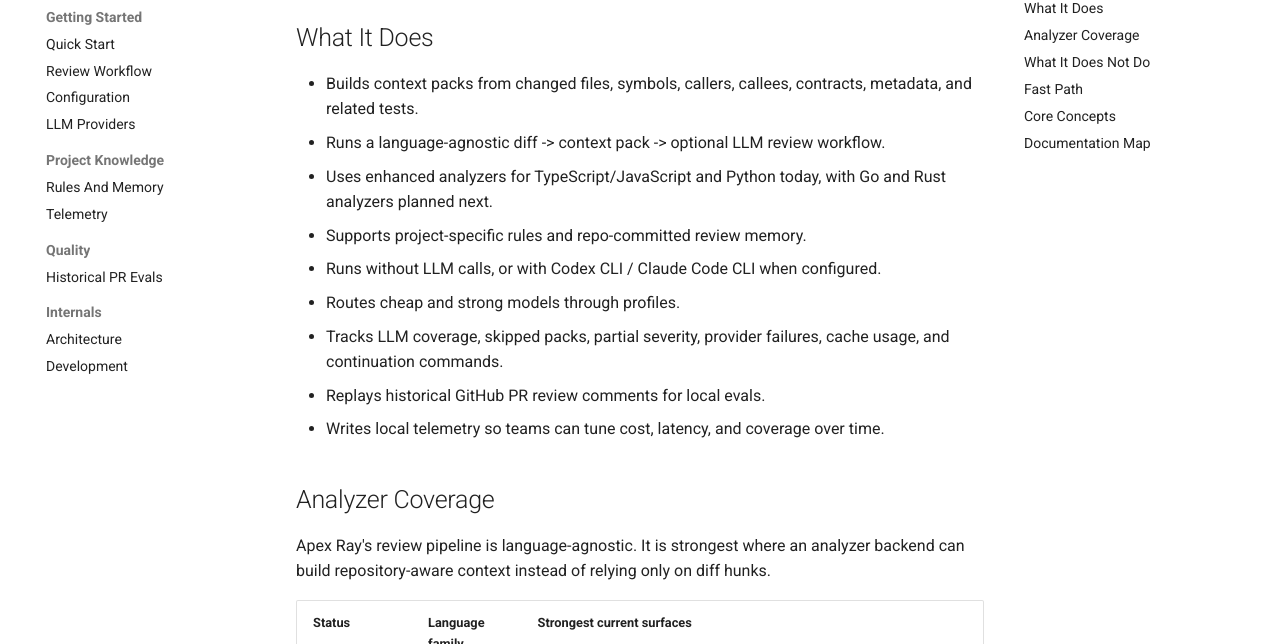
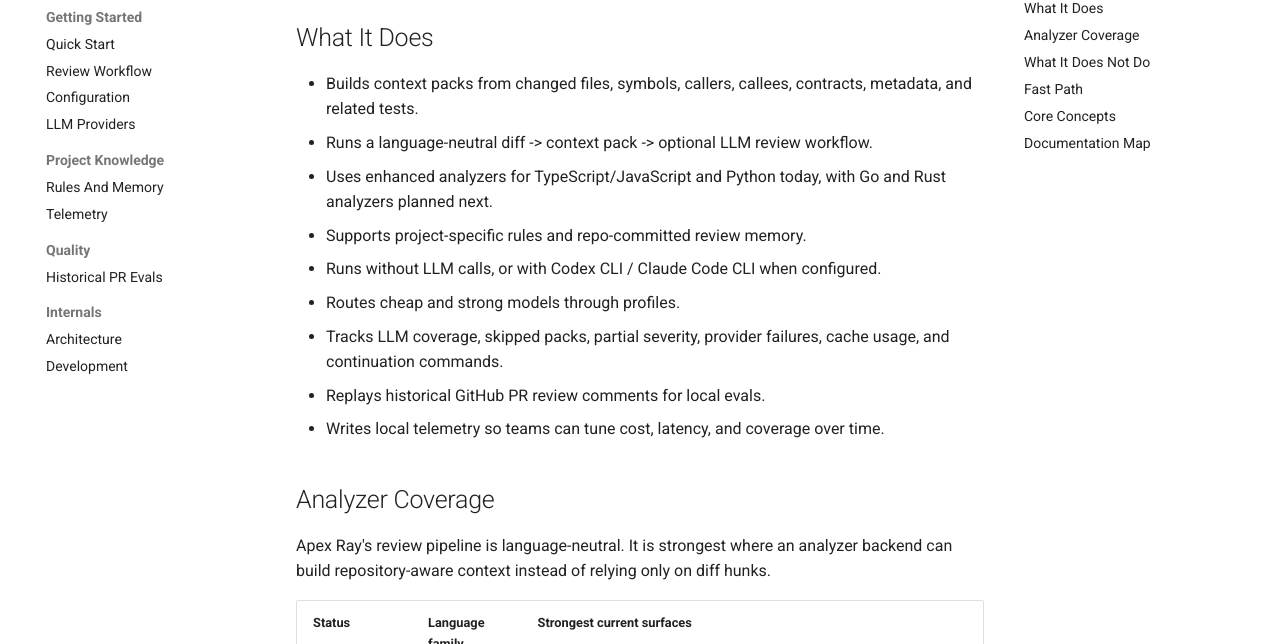
Before and after one commit to dobrotacreator/apex-ray, an MkDocs documentation site: the page built from docs/index.md, in a window 1280 px wide and 900 px high, scrolled down 1026 px. Shown: the part 127-771 px from the top of the window. Built offline with MkDocs 1.6.1 and Material for MkDocs 9.7.7, drawn with Linux system fonts in a browser that asks for light colours; comment, search, counter and statistics services are not loaded; some of the changed text lies outside the part shown.

Commit message:
docs: align metadata wording with analyzer coverage

```diff
--- a/docs/index.md
+++ b/docs/index.md
@@ -4,7 +4,7 @@
 
 # Apex Ray
 
-Local CLI-first, language-agnostic AI code review for git diffs.
+Local CLI-first AI code review for git diffs with analyzer-backed context.
 
 Apex Ray reads a git diff, builds compact context packs around changed code, runs optional LLM review through a local CLI provider, verifies findings, and writes Markdown, JSON, and HTML reports. It is designed for teams that want review intelligence locally, without depending on a hosted PR-review product.
 
@@ -25,7 +25,7 @@
 ## What It Does
 
 - Builds context packs from changed files, symbols, callers, callees, contracts, metadata, and related tests.
-- Runs a language-agnostic diff -> context pack -> optional LLM review workflow.
+- Runs a language-neutral diff -> context pack -> optional LLM review workflow.
 - Uses enhanced analyzers for TypeScript/JavaScript and Python today, with Go and Rust analyzers planned next.
 - Supports project-specific rules and repo-committed review memory.
 - Runs without LLM calls, or with Codex CLI / Claude Code CLI when configured.
@@ -36,7 +36,7 @@
 
 ## Analyzer Coverage
 
-Apex Ray's review pipeline is language-agnostic. It is strongest where an analyzer backend can build repository-aware context instead of relying only on diff hunks.
+Apex Ray's review pipeline is language-neutral. It is strongest where an analyzer backend can build repository-aware context instead of relying only on diff hunks.
 
 | Status | Language family | Strongest current surfaces |
 | --- | --- | --- |
--- a/mkdocs.yml
+++ b/mkdocs.yml
@@ -1,5 +1,5 @@
 site_name: Apex Ray
-site_description: Local CLI-first, language-agnostic AI code review for git diffs.
+site_description: Local CLI-first AI code review for git diffs with analyzer-backed context.
 site_url: https://dobrotacreator.github.io/apex-ray/
 repo_url: https://github.com/dobrotacreator/apex-ray
 repo_name: dobrotacreator/apex-ray
```
Also changed, not shown: AGENTS.md (+1 -1 lines), README.md (+3 -3 lines), docs/quickstart.md (+1 -1 lines), pyproject.toml (+14 -2 lines).
